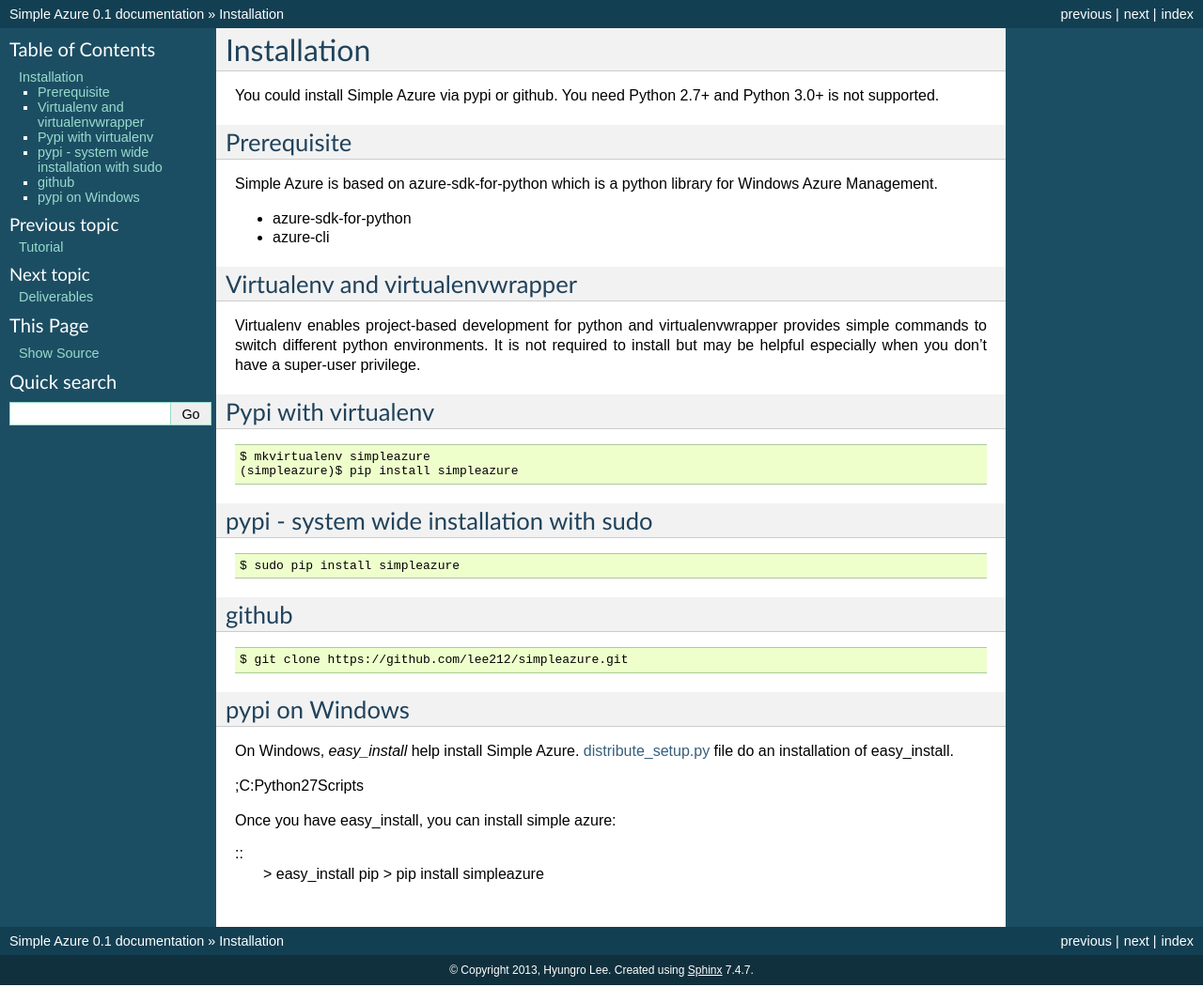
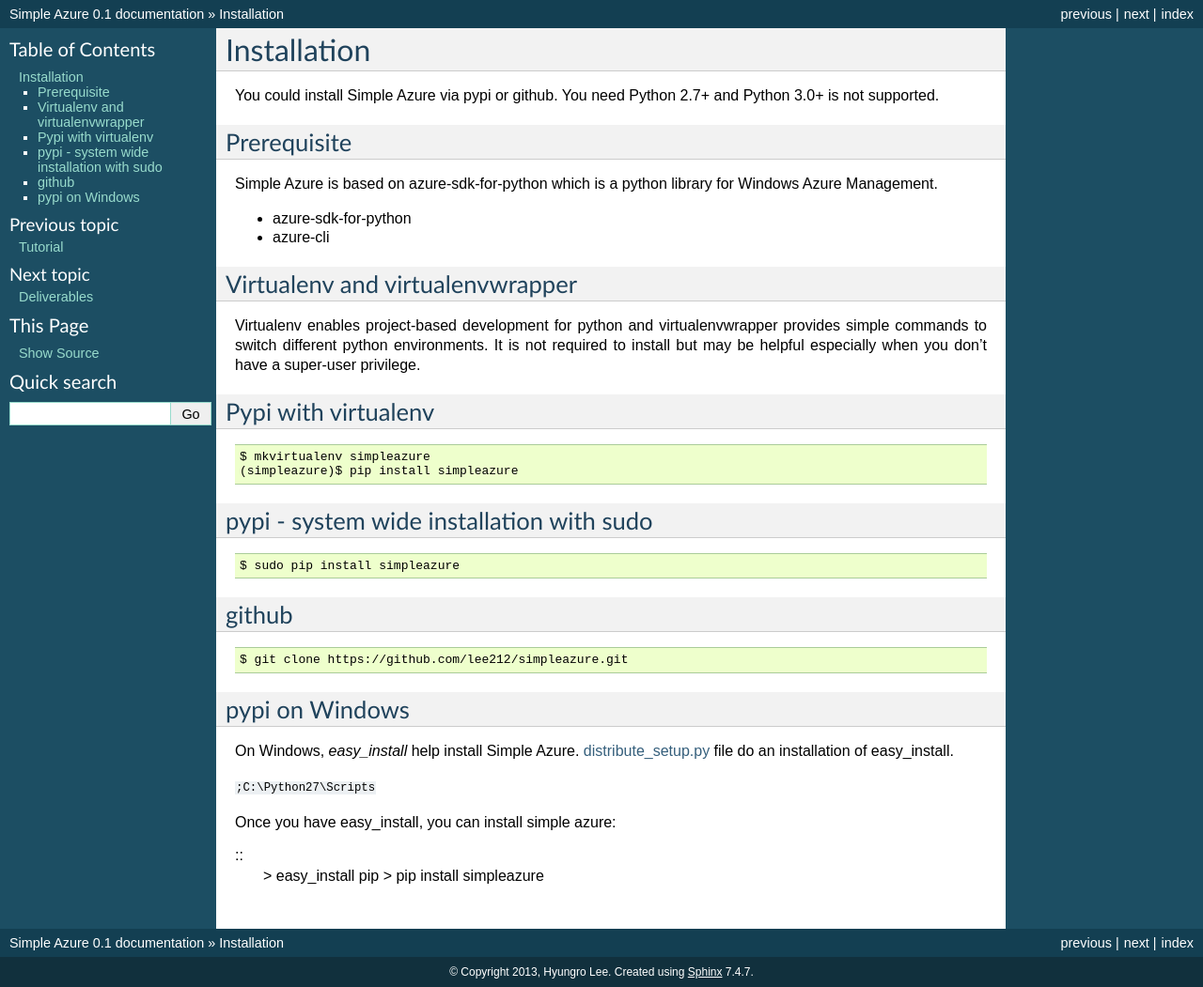
Before and after one commit to lee212/simpleazure, a Sphinx documentation site: the page built from docs/installation.rst, in a window 1280 px wide. Shown: the whole page at 94% size. Built offline with Sphinx 7.4.7, drawn with Linux system fonts in a browser that asks for light colours.

Commit message:
Update installation.rst

```diff
--- a/docs/installation.rst
+++ b/docs/installation.rst
@@ -42,7 +42,7 @@
 
 .. Next, add the easy_install command and other Python scripts to the command search path, by adding your Python installation’s Scripts folder to the PATH environment variable. To do that, right-click on the “Computer” icon on the Desktop or in the Start menu, and choose “Properties”. Then click on “Advanced System settings” (in Windows XP, click on the “Advanced” tab instead). Then click on the “Environment variables” button. Finally, double-click on the “Path” variable in the “System variables” section, and add the path of your Python interpreter’s Scripts folder. Be sure to delimit it from existing values with a semicolon. Assuming you are using Python 2.7 on the default path, add the following value:
 
-;C:\Python27\Scripts
+``;C:\Python27\Scripts``
 
 .. And you are done! To check that it worked, open the Command Prompt and execute easy_install. If you have User Account Control enabled on Windows Vista or Windows 7, it should prompt you for administrator privileges.
 
```
